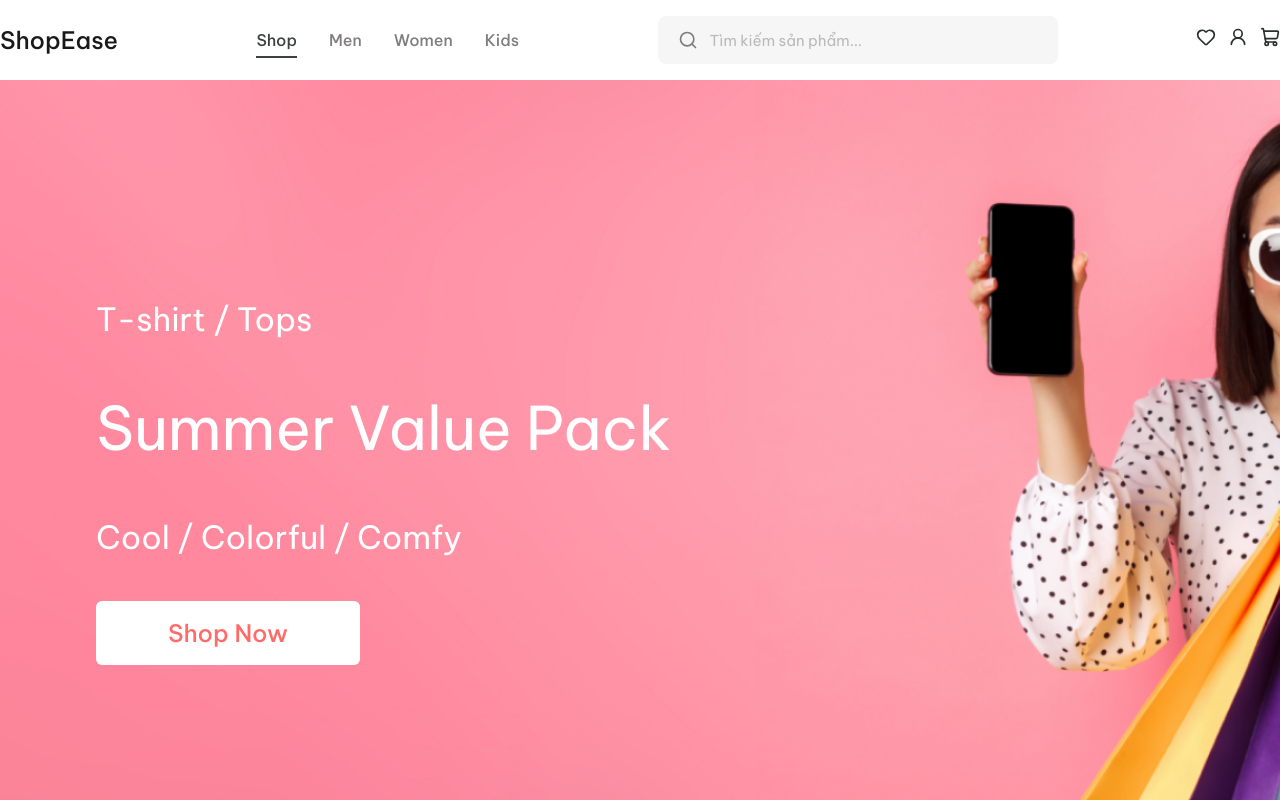
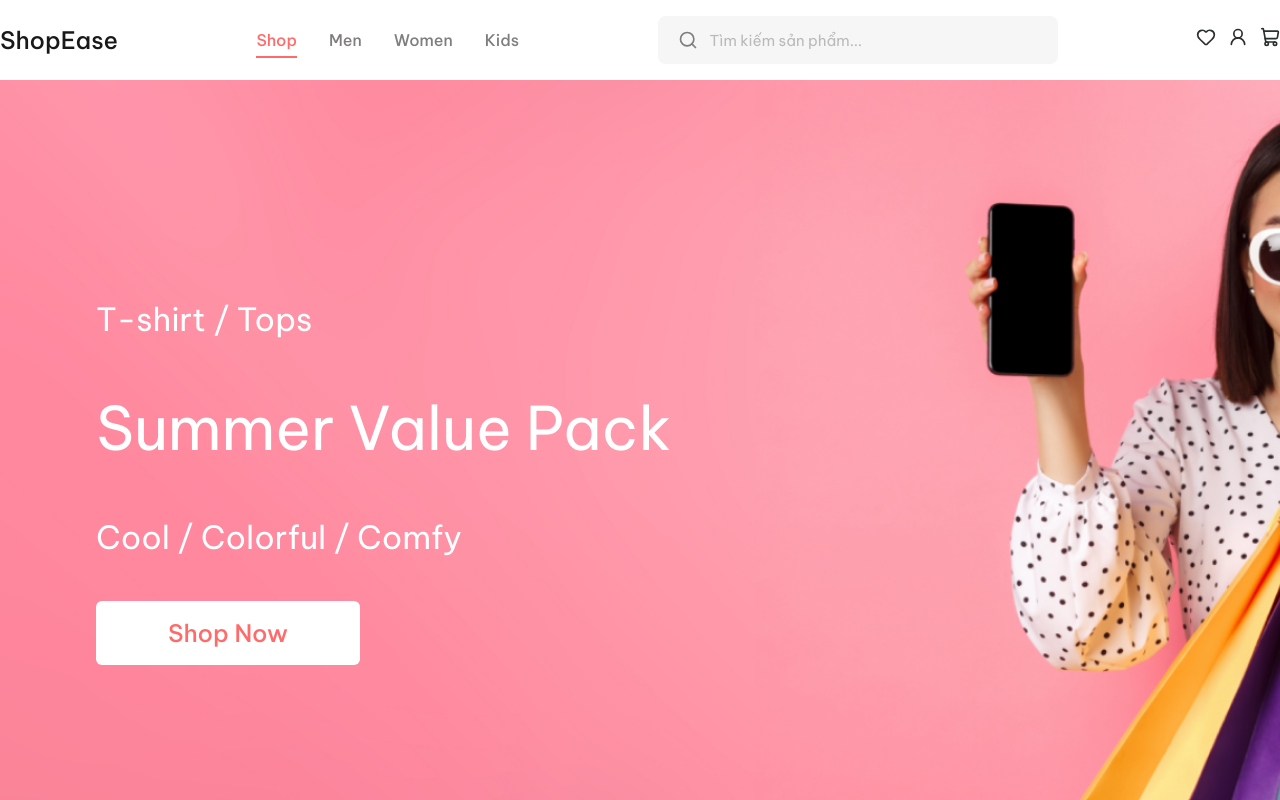
Before and after one commit to maitatduydev/fashion-store, a React (Vite) app in the folder frontend/: page / in a window 1280 px wide. Shown: the top 800 px of the page. Built offline with nearby package versions, Linux system fonts and the light colour scheme.

Commit message:
feat: update Navigation component styles for active and hover states

```diff
--- a/frontend/src/components/Header/Navigation.jsx
+++ b/frontend/src/components/Header/Navigation.jsx
@@ -18,12 +18,12 @@ export default function Navigation() {
                                         after:h-0.5 after:w-full
                                         after:origin-left
                                         after:scale-x-0
-                                        after:bg-[#3C4242]
+                                        after:bg-[#FF6B6B]
                                         after:transition-transform after:duration-300
-                                        hover:text-[#3C4242]
+                                        hover:text-[#FF6B6B]
                                         hover:after:scale-x-100 ${
                                             isActive
-                                                ? "text-[#3C4242] after:scale-x-100"
+                                                ? "text-[#FF6B6B] after:scale-x-100"
                                                 : "text-[#807D7E]"
                                         }`
                                 }
```
